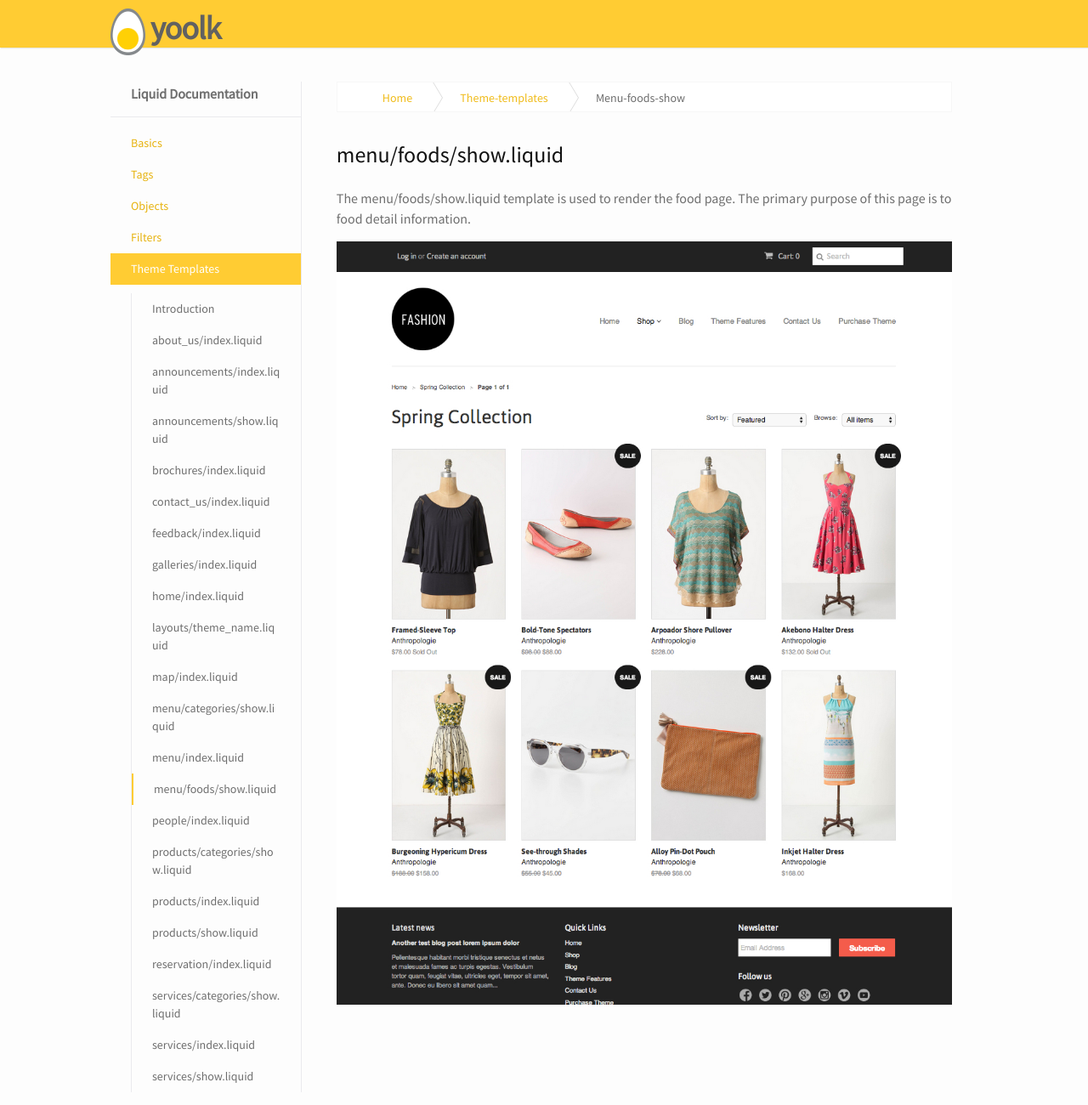
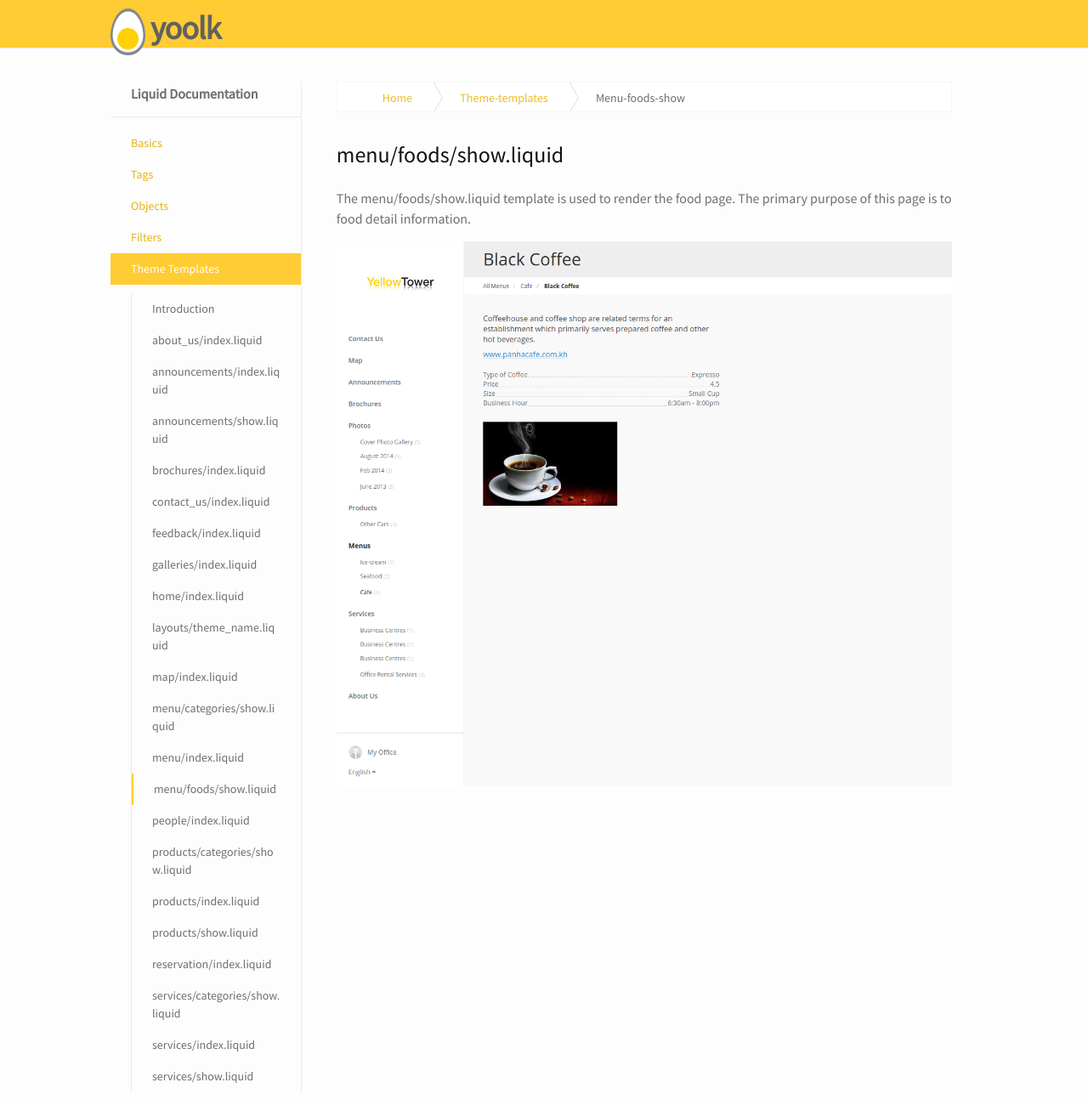
Before and after one commit to yoolk/liquid-documentation, a Jekyll site: the page built from theme-templates/menu-foods-show/index.md, in a window 1280 px wide and 1300 px high. Shown: the whole window at 85% size. Built offline with Jekyll 4.4.1, drawn with Linux system fonts in a browser that asks for light colours; nearby versions of some CDN libraries.

Commit message:
update screenshot menu detail

```diff
--- a/theme-templates/menu-foods-show/index.md
+++ b/theme-templates/menu-foods-show/index.md
@@ -7,4 +7,4 @@
 
 The menu/foods/show.liquid template is used to render the food page. The primary purpose of this page is to food detail information.
 
-![food detail]({{ '/images/theme-templates/ex_collection.jpg' | prepend: site.baseurl }})
+![food detail]({{ '/images/theme-templates/menu-show.png' | prepend: site.baseurl }})
```
Also changed, not shown: images/theme-templates/menu-show.png.
